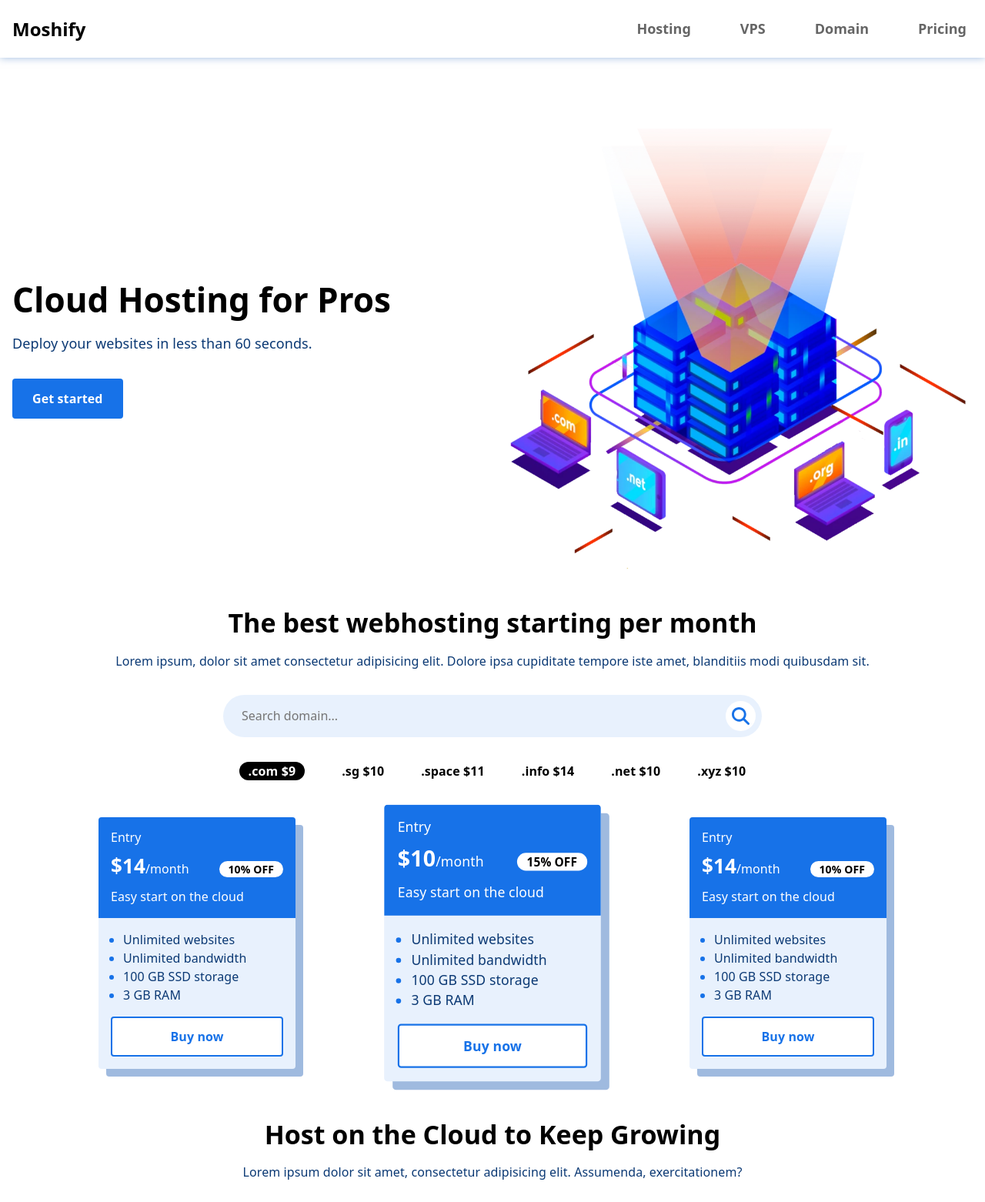
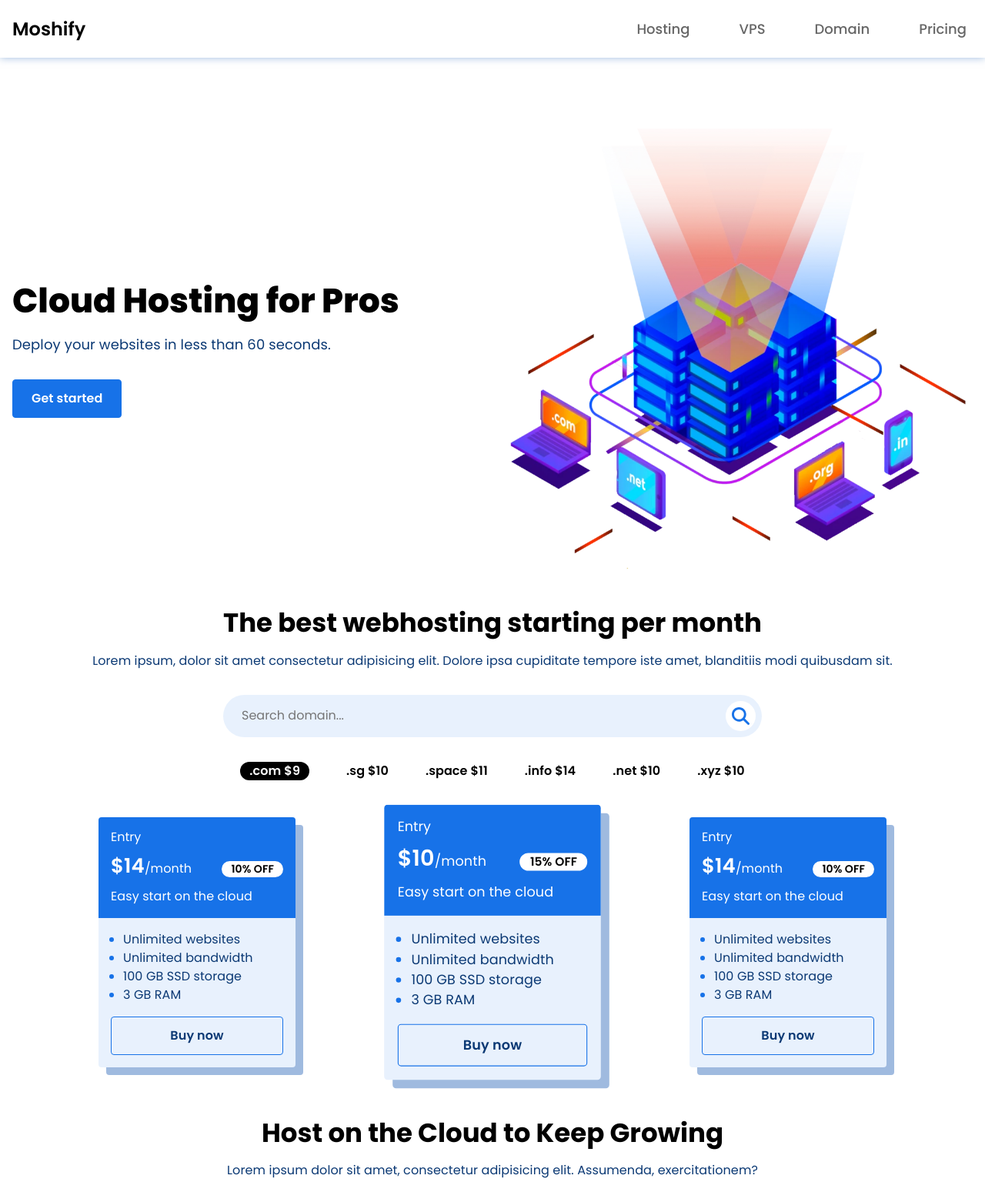
Before and after one commit to ilhaamifham/moshify, a website built with Parcel: page index.html in a window 1280 px wide. Shown: the top 1562 px of the page at 77% size. Built offline with nearby package versions, Linux system fonts and the light colour scheme.

Commit message:
Update style.css

```diff
--- a/css/style.css
+++ b/css/style.css
@@ -1,3 +1,5 @@
+@import url('https://fonts.googleapis.com/css2?family=Poppins:wght@400;500;600;700;800&display=fallback');
+
 /* Variables */
 
 :root {
@@ -32,8 +34,7 @@ html {
 body {
   background-color: var(--backgroundColor);
   color: var(--color);
-  font-family: system-ui, -apple-system, BlinkMacSystemFont, "Segoe UI", Roboto,
-    Oxygen, Ubuntu, Cantarell, "Open Sans", "Helvetica Neue", sans-serif;
+  font-family: 'Poppins', sans-serif;
   line-height: 1.5;
   letter-spacing: 0.1px;
 }
@@ -45,24 +46,27 @@ h4 {
   margin-bottom: 1rem;
   color: var(--headingColor);
   line-height: 1.25;
-  font-weight: 600;
   letter-spacing: normal;
 }
 
 h1 {
   font-size: 2.75rem;
+  font-weight: 800;
 }
 
 h2 {
   font-size: 2.125rem;
+  font-weight: 700;
 }
 
 h3 {
   font-size: 1.625rem;
+  font-weight: 600;
 }
 
 h4 {
   font-size: 1.25rem;
+  font-weight: 500;
 }
 
 /* General */
@@ -70,7 +74,7 @@ h4 {
 button {
   border: none;
   cursor: pointer;
-  font-weight: 600;
+  font-weight: 500;
 }
 
 a {
@@ -118,7 +122,7 @@ picture {
   padding: 0.75rem 1.5rem;
   border-radius: 4px;
   transition: 0.5s;
-  border: 2px solid var(--accentColor);
+  border: 1px solid var(--accentColor);
 }
 
 .link_primary {
@@ -128,13 +132,12 @@ picture {
 
 .link_primary:hover,
 .link_primary:focus-visible {
-  color: var(--accentColor);
-  background-color: var(--backgroundColor);
+  background-color: var(--color);
+  border-color: var(--color);
 }
 
 .link_secondary {
-  color: var(--accentColor);
-  background-color: var(--backgroundColor);
+  background-color: var(--extraColor);
 }
 
 .link_secondary:hover,
@@ -433,9 +436,8 @@ picture {
   display: block;
   margin: 1rem 0;
   transition: 0.5s;
-  font-weight: 600;
-  opacity: 0.6;
-  color: var(--headingColor);
+  font-weight: 500;
+  color: hsla(0deg 0% 0% / 60%);
   letter-spacing: normal;
 }
 
@@ -447,7 +449,7 @@ picture {
 .banner_list_item a:focus-visible,
 .contentinfo_menu_list a:hover,
 .contentinfo_menu_list a:focus-visible {
-  opacity: 1;
+  color: hsla(0deg 0% 0% / 100%);
 }
 
 .collapsible-expanded + .banner_list,
@@ -655,8 +657,8 @@ picture {
 
 .contentinfo_menu_heading {
   margin-bottom: 0;
-  font-size: 1.25rem;
-  font-weight: 600;
+  font-size: 1.125rem;
+  font-weight: 500;
   color: var(--headingColor);
   letter-spacing: normal;
 }
@@ -678,7 +680,7 @@ picture {
   text-align: center;
   margin-top: 3rem;
   font-size: 0.875rem;
-  opacity: 0.6;
+  color: hsla(0deg 0% 0% / 60%);
 }
 
 @media screen and (min-width: 768px) {
```
